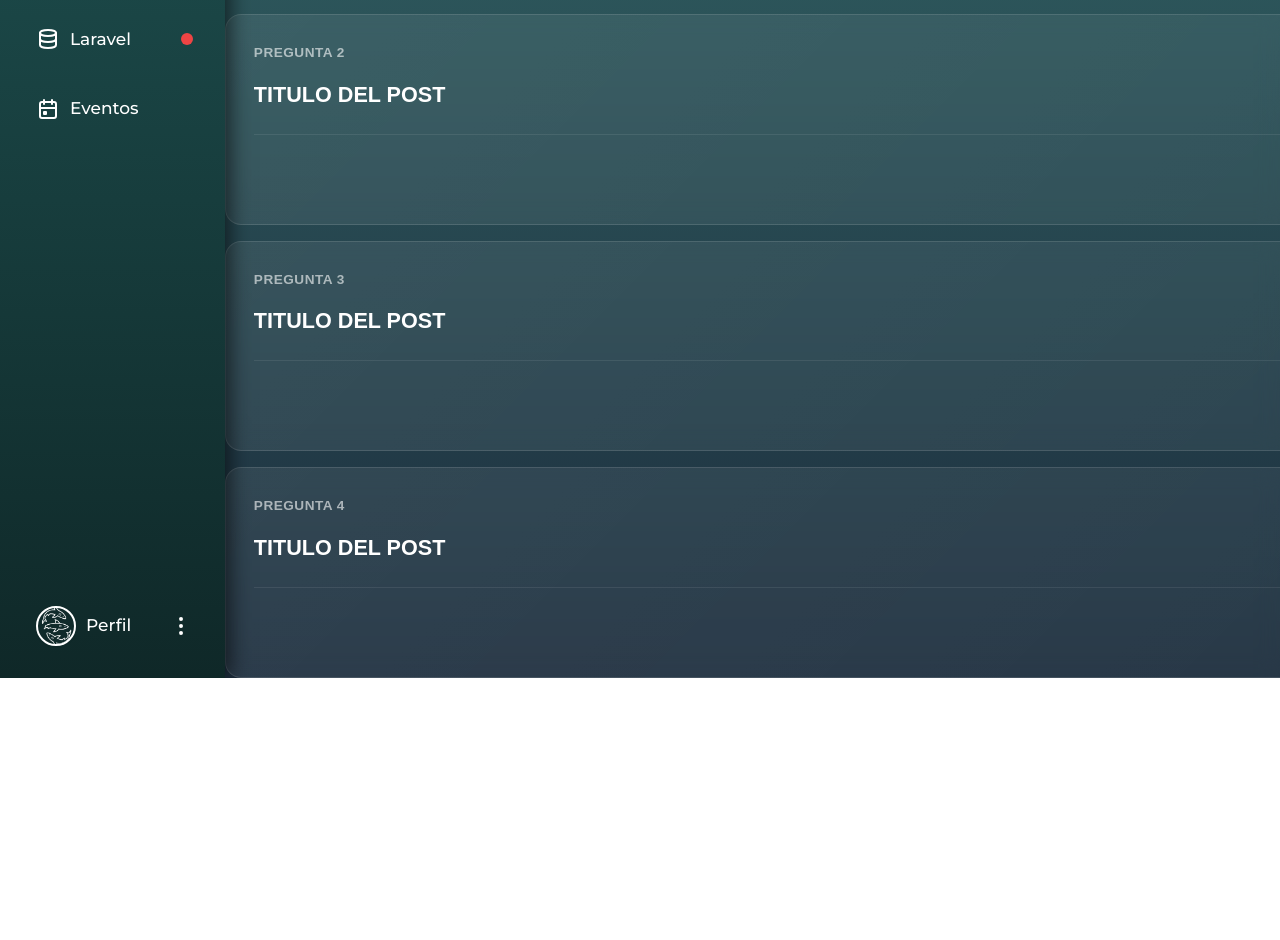
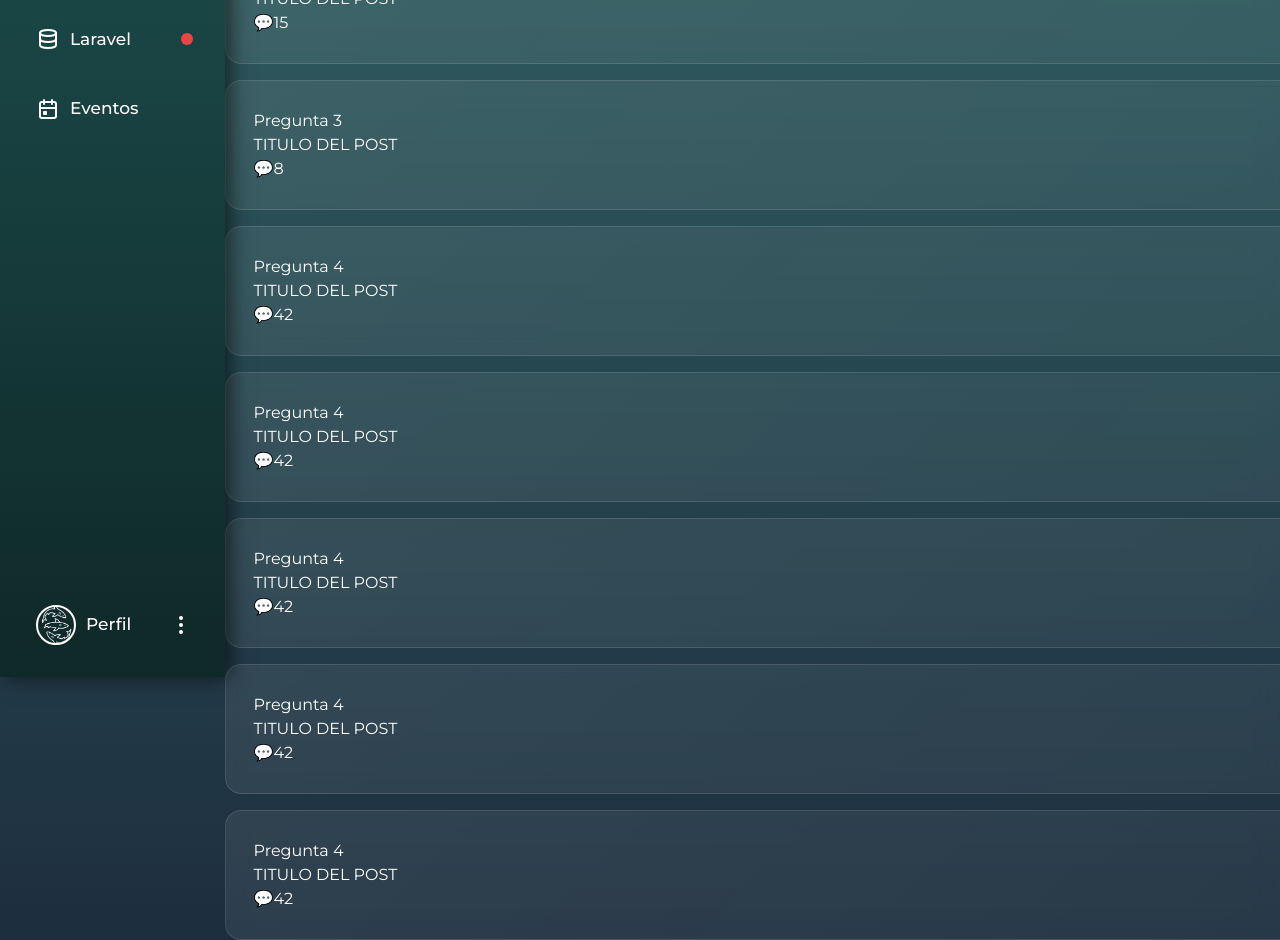
Before and after one commit to AntonioMorera/Telamonet, a Vue app: page /home in a window 1280 px wide. Shown: the part 280-1220 px from the top of the page. Before the commit the page ends 958 px from the top, so only its background shows below. Built offline with nearby package versions, Linux system fonts and the light colour scheme; no server answers.

Commit message:
navbar sticky

```diff
--- a/src/components/NavBar.vue
+++ b/src/components/NavBar.vue
@@ -45,7 +45,7 @@
 </script>
 
 <template>
-    <nav class="relative w-[300px] flex flex-col pl-5 min-h-[90vh] z-[1]" id="principalNav">
+    <nav class="sticky top-0 w-[300px] flex flex-col pl-5 h-[957px] z-[1]" id="principalNav">
         <div class="flex flex-row items-center gap-3 mb-4">
             <img class="w-[65px] h-[70px]" src="/src/assets/logo/logoTelamon.png" alt="">
             <h1 class="font-bold text-[20px] text-white">{{ t.nav.title }}<span class="text-[#a0c4d4]">{{ t.nav.website }}</span></h1>
--- a/src/views/HomeView.vue
+++ b/src/views/HomeView.vue
@@ -57,7 +57,6 @@
                         <div class="responses-badge">
                             <span class="response-emoji">💬</span>
                             <span class="response-count">24</span>
-                            <span class="response-label">respuestas</span>
                         </div>
                     </div>
                 </div>
@@ -72,7 +71,6 @@
                         <div class="responses-badge">
                             <span class="response-emoji">💬</span>
                             <span class="response-count">15</span>
-                            <span class="response-label">respuestas</span>
                         </div>
                     </div>
                 </div>
@@ -87,7 +85,6 @@
                         <div class="responses-badge">
                             <span class="response-emoji">💬</span>
                             <span class="response-count">8</span>
-                            <span class="response-label">respuestas</span>
                         </div>
                     </div>
                 </div>
@@ -102,7 +99,58 @@
                         <div class="responses-badge">
                             <span class="response-emoji">💬</span>
                             <span class="response-count">42</span>
-                            <span class="response-label">respuestas</span>
+                        </div>
+                    </div>
+                </div>
+
+                <div class="post-card">
+                    <div class="post-header">
+                        <div class="post-question">Pregunta 4</div>
+                    </div>
+                    <h2 class="post-title">TITULO DEL POST</h2>
+                    <div class="post-footer">
+                        <div class="responses-badge">
+                            <span class="response-emoji">💬</span>
+                            <span class="response-count">42</span>
+                        </div>
+                    </div>
+                </div>
+
+                <div class="post-card">
+                    <div class="post-header">
+                        <div class="post-question">Pregunta 4</div>
+                    </div>
+                    <h2 class="post-title">TITULO DEL POST</h2>
+                    <div class="post-footer">
+                        <div class="responses-badge">
+                            <span class="response-emoji">💬</span>
+                            <span class="response-count">42</span>
+                        </div>
+                    </div>
+                </div>
+
+                                <div class="post-card">
+                    <div class="post-header">
+                        <div class="post-question">Pregunta 4</div>
+                    </div>
+                    <h2 class="post-title">TITULO DEL POST</h2>
+                    <div class="post-footer">
+                        <div class="responses-badge">
+                            <span class="response-emoji">💬</span>
+                            <span class="response-count">42</span>
+                        </div>
+                    </div>
+                </div>
+
+                                <div class="post-card">
+                    <div class="post-header">
+                        <div class="post-question">Pregunta 4</div>
+                    </div>
+                    <h2 class="post-title">TITULO DEL POST</h2>
+                    <div class="post-footer">
+                        <div class="responses-badge">
+                            <span class="response-emoji">💬</span>
+                            <span class="response-count">42</span>
                         </div>
                     </div>
                 </div>
@@ -119,107 +167,9 @@
         border-radius: 16px;
         padding: 1.75rem;
         cursor: pointer;
-        transition: all 0.4s cubic-bezier(0.4, 0, 0.2, 1);
         position: relative;
         overflow: hidden;
         backdrop-filter: blur(10px);
     }
 
-    .post-card::before {
-        content: '';
-        position: absolute;
-        top: 0;
-        left: -100%;
-        width: 100%;
-        height: 100%;
-        background: linear-gradient(90deg, transparent, rgba(255, 255, 255, 0.1), transparent);
-        transition: left 0.6s;
-    }
-
-    .post-card:hover::before {
-        left: 100%;
-    }
-
-    .post-card:hover {
-        transform: translateY(-4px);
-        background: linear-gradient(135deg, rgba(255, 255, 255, 0.12) 0%, rgba(255, 255, 255, 0.06) 100%);
-        border-color: rgba(255, 255, 255, 0.2);
-        box-shadow: 0 12px 40px rgba(0, 0, 0, 0.3);
-    }
-
-    .post-header {
-        display: flex;
-        justify-content: space-between;
-        align-items: flex-start;
-        margin-bottom: 1rem;
-    }
-
-    .post-question {
-        font-family: 'Syne', sans-serif;
-        font-size: 0.85rem;
-        font-weight: 600;
-        color: rgba(255, 255, 255, 0.6);
-        text-transform: uppercase;
-        letter-spacing: 0.5px;
-    }
-
-    .post-title {
-        font-family: 'Syne', sans-serif;
-        font-size: 1.35rem;
-        font-weight: 700;
-        color: white;
-        margin-bottom: 0.5rem;
-        line-height: 1.4;
-    }
-
-    .post-footer {
-        display: flex;
-        justify-content: flex-end;
-        align-items: center;
-        margin-top: 1.5rem;
-        padding-top: 1rem;
-        border-top: 1px solid rgba(255, 255, 255, 0.08);
-    }
-
-    .responses-badge {
-        display: flex;
-        align-items: center;
-        gap: 0.5rem;
-        background: rgba(255, 255, 255, 0.1);
-        padding: 0.5rem 1rem;
-        border-radius: 20px;
-        transition: all 0.3s;
-    }
-
-    .post-card:hover .responses-badge {
-        background: rgba(255, 255, 255, 0.15);
-        transform: scale(1.05);
-    }
-
-    .response-emoji {
-        font-size: 1.2rem;
-        animation: float 3s ease-in-out infinite;
-    }
-
-    .response-count {
-        font-family: 'Syne', sans-serif;
-        font-weight: 700;
-        font-size: 0.95rem;
-        color: white;
-    }
-
-    .response-label {
-        font-size: 0.85rem;
-        color: rgba(255, 255, 255, 0.7);
-        font-weight: 500;
-    }
-
-    @keyframes float {
-        0%, 100% {
-            transform: translateY(0);
-        }
-        50% {
-            transform: translateY(-3px);
-        }
-    }
 </style>
```
